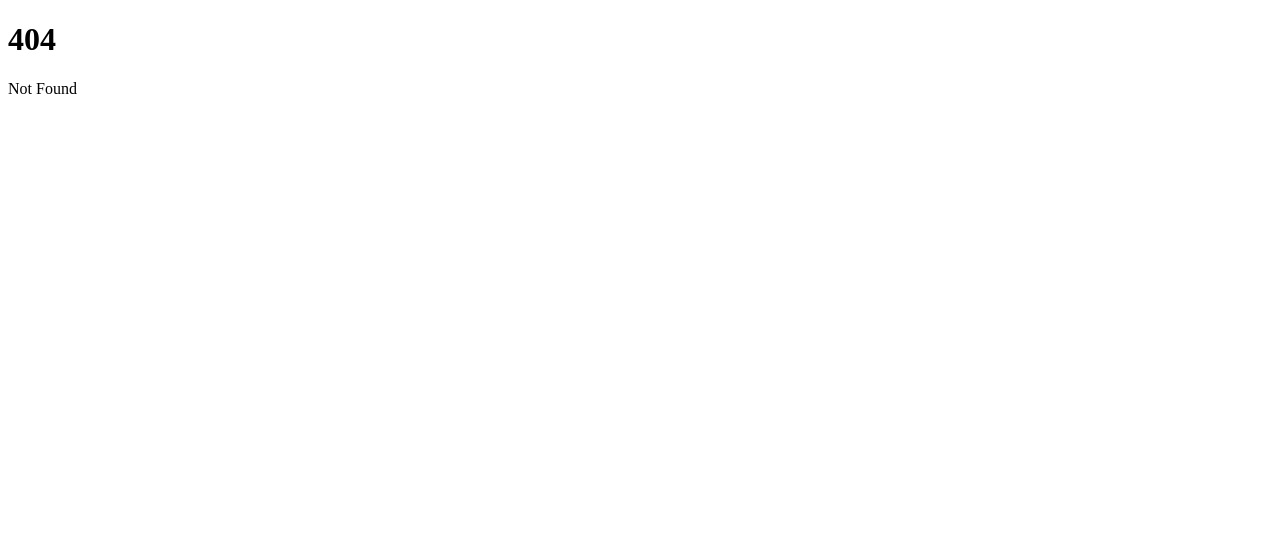
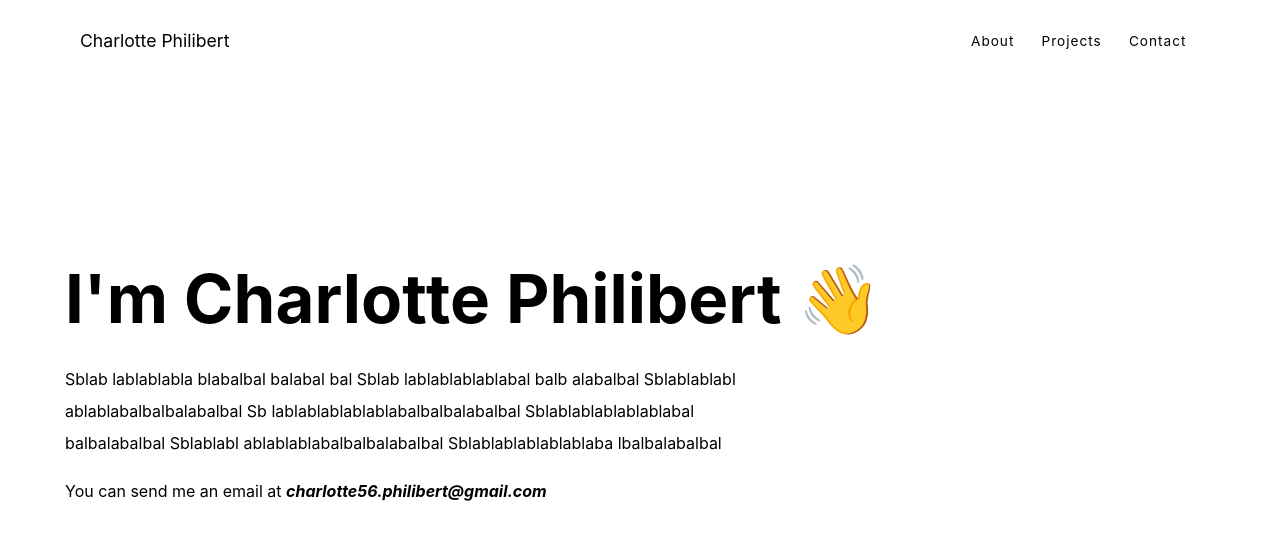
Before and after one commit to charlotte-pbt/portfolio, a SvelteKit app: page /about in a window 1280 px wide. Before the commit this address had no page. Shown: the top 540 px of the page. Built offline with nearby package versions, Linux system fonts and the light colour scheme.

Commit message:
first darft home, about and projects pages

```diff
--- a/src/app.html
+++ b/src/app.html
@@ -10,3 +10,66 @@
 		<div style="display: contents">%sveltekit.body%</div>
 	</body>
 </html>
+
+<style>
+	body {
+	background-position: left top;
+	font-family: "Inter", sans-serif;
+	margin: 0;
+	background-repeat: no-repeat;
+	}
+
+	* {
+	box-sizing: border-box;
+
+	}
+
+	a {
+	text-decoration: none;
+	color: black;
+	}
+
+	:root{
+		--background: #ecebe8;
+	}
+
+
+	nav {
+		position: sticky;
+		top: 0;
+		left: 0;
+		right: 0;
+		margin: 0 80px 0 80px;
+		padding-top: 2rem;
+		padding-bottom: 2rem;
+	}
+
+	nav .nav-container {
+		display: flex;
+		justify-content: space-between;
+		align-items: center;
+	}
+
+	.nav-links {
+		display: flex;
+		justify-content: flex-end;
+		align-items: center;
+		margin: -1em 0;
+		flex: 1 0 auto;
+	}
+
+	.nav-links .link {
+		position: relative;
+		margin: 1em;
+		font-size: 0.85rem;
+		letter-spacing: 1px;
+		color: black;
+	}
+
+	.nav-logo {
+		position: relative;
+		line-height: 1;
+		font-size: 1.1rem;
+		color: black;
+	}
+ </style>
--- /dev/null
+++ b/src/routes/+layout.svelte
@@ -0,0 +1,24 @@
+<!-- src/routes/__layout.svelte -->
+
+<nav>
+    <div class="nav-container">
+        <a href="/" class="nav-logo" title="Back to Homepage">Charlotte Philibert</a>
+        <div class="nav-links">
+            <a href="/about" class="link">About</a>
+            <a href="/projects" class="link">Projects</a>
+            <a href="/contact" class="link">Contact</a>
+        </div>
+    </div>
+ </nav>
+
+ <div class="container">
+  <!-- Pages will be injected below -->
+     <slot></slot>
+ </div>
+
+ <style>
+     .container {
+        max-width: 1400px;
+        margin: 50px auto;
+    }
+ </style>
--- a/src/routes/+page.svelte
+++ b/src/routes/+page.svelte
@@ -1,2 +1,130 @@
-<h1>Welcome to SvelteKit</h1>
-<p>Visit <a href="https://kit.svelte.dev">kit.svelte.dev</a> to read the documentation</p>
+<!-- src/routes/index.svelte -->
+<svelte:head>
+ <title>Charlotte Philibert</title>
+</svelte:head>
+
+<script>
+  import { projects } from './projects/projects';
+import Projects from './projects/projects.svelte';
+</script>
+
+<div class="container">
+  <div class="info">
+    <div class="animate-background">
+      <div class="container info-container">
+        <div class="info-text">
+          <h1>
+            <p class="animate-text-1">Computer engineering student,</p>
+          </h1>
+          <h11>
+            <p class="text-2">EPITA, IMAGE major, specialized in images synthesis</p>
+          </h11>
+        </div>
+        <h2 class="subtitle">
+          I am actively looking for a 6-month end-of-studies internship in the field of image synthesis, starting in February 2024.
+        </h2>
+        <div style="color:black" class="scroll-button animate-scroll" tabindex="0">
+          <a href="/about">Click Here</a><div class="arrow">→</div>
+        </div>
+        <div class="title-project">
+          <h11>My Projects</h11>
+        </div>
+      </div>
+    </div>
+  </div>
+ </div>
+
+
+
+ <Projects/>
+
+ <div class="background-div"></div>
+
+ <style>
+  .info {
+      text-align: center;
+      position: relative;
+  }
+
+  .info-container {
+      height: 100%;
+      display:flex;
+      flex-direction: column;
+      justify-content: center;
+      text-align: left;
+      align-items: start;
+  }
+
+  .container {
+  max-width: 1400px;
+      margin: 190px 0 0 2.5rem;
+  }
+
+  .info h1 {
+      font-size: 4rem;
+      margin: 0;
+  }
+
+  .info h1 p {
+      position: relative;
+      font: inherit;
+      margin: 0;
+  text-align: left;
+      line-height: 130%;
+      width: fit-content;
+      font-weight: 800;
+      letter-spacing: -0.03em;
+  }
+
+  .info h11 {
+      font-size: 2rem;
+      margin: 0;
+  }
+
+  .info h11 p {
+      position: relative;
+      font: inherit;
+      margin: 0;
+      text-align: left;
+      line-height: 130%;
+      width: fit-content;
+      font-weight: 800;
+      letter-spacing: -0.03em;
+  }
+
+  .title-project {
+      font-weight: 800;
+      margin-top: 200px;
+  }
+
+  .info h2 {
+      max-width: 65ch;
+      font-weight: 200;
+      margin-top: 0.50rem;
+  }
+
+
+
+.background-div {
+  background-color: var(--background);
+    width: 100%;
+  height: 56vh;
+  margin: -155px auto;
+}
+
+
+  .info .info-text {
+      position: relative;
+  }
+
+.scroll-button {
+  display: flex;
+  border: none;
+  outline: none;
+  cursor: pointer;
+}
+
+  .scroll-button .arrow {
+    margin-left: 0.50rem;
+}
+</style>
--- /dev/null
+++ b/src/routes/about/+page.svelte
@@ -0,0 +1,54 @@
+<!-- src/routes/about.svelte -->
+<svelte:head>
+   <title>About</title>
+</svelte:head>
+
+<div class="main_container" >
+   <section>
+       <div class="inner-container">
+         <h2 class="about-title">I'm Charlotte Philibert 👋</h2>
+         <div class="about-subtitle">
+             <p>
+               Sblab lablablabla blabalbal balabal bal
+               Sblab lablablablablabal balb alabalbal
+               Sblablablabl ablablabalbalbalabalbal
+               Sb lablablablablablabalbalbalabalbal
+               Sblablablablablablabal  balbalabalbal
+               Sblablabl ablablablabalbalbalabalbal
+               Sblablablablablablaba lbalbalabalbal
+             </p>
+             <p>
+               You can send me an email at <span class="info-text">charlotte56.philibert@gmail.com</span>
+             </p>
+         </div>
+       </div>
+     </section>
+</div>
+
+<style>
+   .main_container {
+       margin: 0 80px 0 65px;
+   }
+
+   .about-title {
+       font-size: 4.2rem;
+       font-weight: bold;
+       margin-top: 11rem;
+   }
+
+   .about-subtitle {
+       margin-top: -2rem;
+   }
+
+   .about-subtitle >p {
+       width: 60%;
+       font-weight: normal;
+       font-size: 1rem;
+       line-height: 2rem;
+   }
+
+   .info-text {
+       font-style: italic;
+       font-weight: bold;
+   }
+</style>
--- /dev/null
+++ b/src/routes/projects/+page.svelte
@@ -0,0 +1,5 @@
+<script>
+    import Projects from './projects.svelte';
+  </script>
+
+<Projects/>
--- /dev/null
+++ b/src/routes/projects/projects.js
@@ -0,0 +1,26 @@
+export let projects = [
+    {
+        title: "Catmull–Clark subdivision surface",
+        year: '3',
+        description: "Recursive implementation of Catmull–Clark subdivision surface for image synthesis project.",
+        languages: ["C++", "OpenGL"],
+    },
+    {
+        title: "My Tiny Town",
+        year: '3',
+        description: "Design software for building your own city.",
+        languages: ["OpenGL"],
+    },
+    {
+        title: "Casual mobile game",
+        year: "Personnal project",
+        description: "Game prototype (3 levels) made on Unity in 5 days",
+        languages: ["C#", "Unity"],
+    },
+    {
+        title: "Video game",
+        year: '1',
+        description: "Multiplayer hide-and-seek video game on Unity",
+        languages: ["C#", "Unity"],
+    },
+]
--- /dev/null
+++ b/src/routes/projects/projects.svelte
@@ -0,0 +1,53 @@
+<script>
+    import { projects } from './projects.js';
+</script>
+
+<div class="container">
+    <div class="projects">
+        {#each projects as project, i}
+        <div class="post">
+            <h2>{project.title.substring(0, 20)}</h2>
+            <p>{project.description.substring(0, 60)}</p>
+            <p class="readmore">
+             <a style=" color: rgb(10, 10, 139);" href={`/projects/${i}`}>
+               Read More
+             </a>
+           </p>
+        </div>
+        {/each}
+    </div>
+ </div>
+
+ <style>
+    .container {
+        max-width: 1100px;
+        margin: 50px auto;
+
+    }
+    .projects {
+        display: grid;
+        grid-template-columns: 1fr 1fr;
+        grid-gap: 70px;
+        margin: 0 auto;
+    }
+
+    .post {
+        border: 1px solid #ddd;
+        padding: 10px;
+        box-shadow: 0 0 10px #eee;
+    }
+
+    h2 {
+        margin: 0;
+    }
+
+    .readmore {
+        color: rgb(10, 10, 139);
+        text-align: right;
+        margin: 20px 0 0 0;
+    }
+
+    .readmore:hover {
+        color: green;
+    }
+</style>
```
